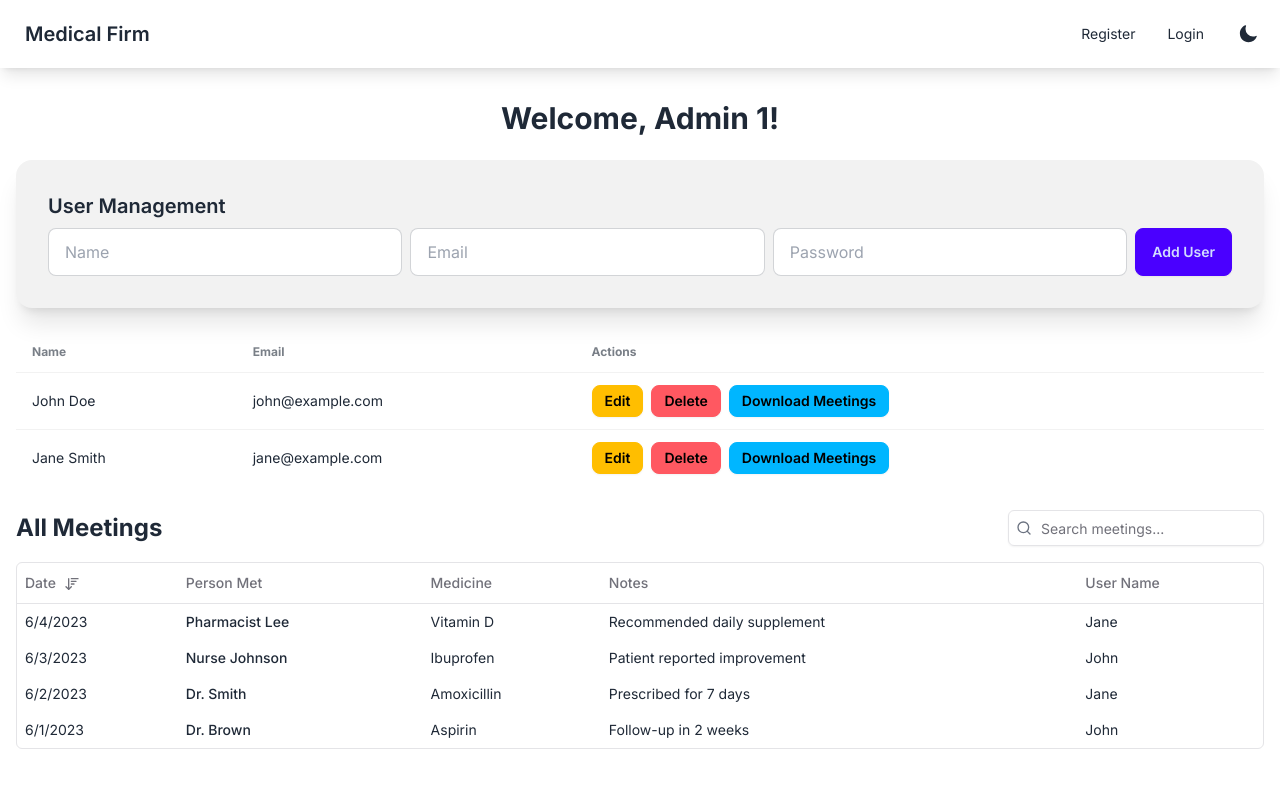
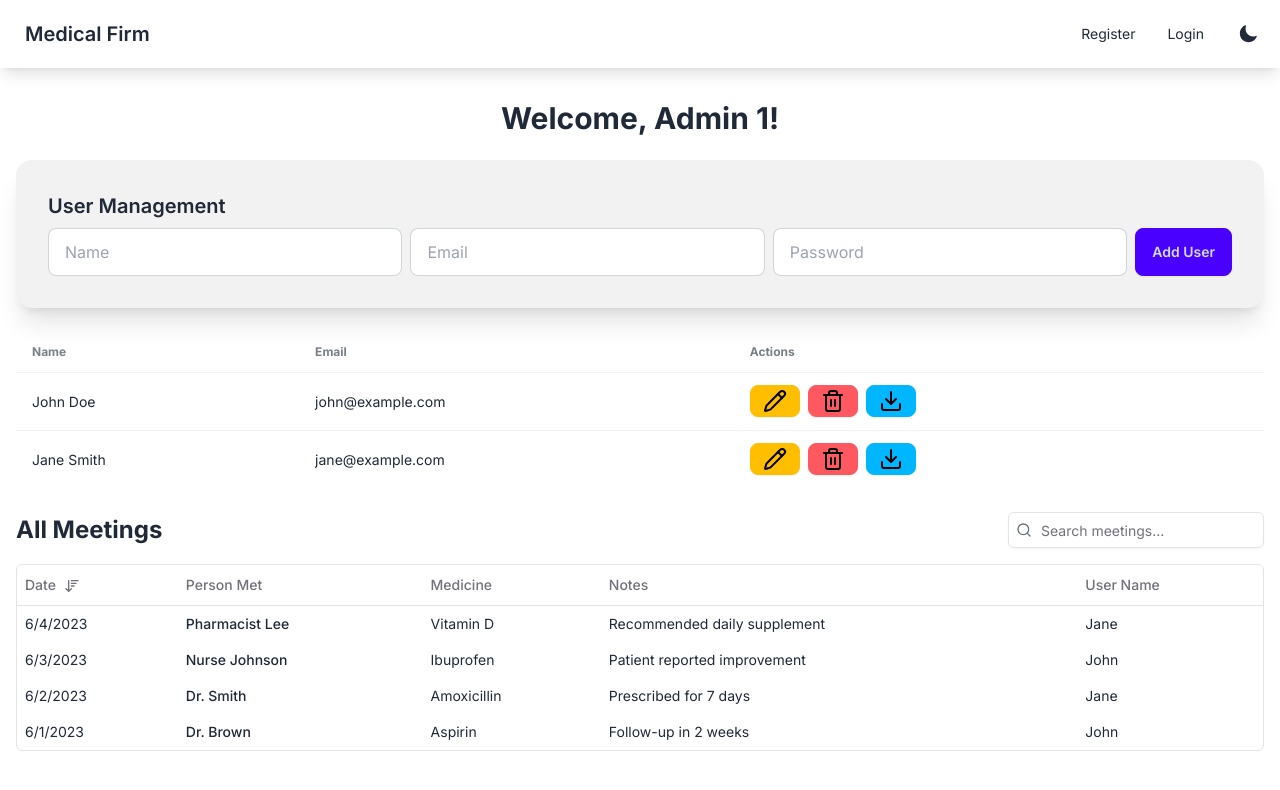
Before and after one commit to jaskamal2724/medical-firm-management, a Next.js app: page /admin/1 in a window 1280 px wide. Shown: the top 790 px of the page. Built offline with nearby package versions, Linux system fonts and the light colour scheme.

Commit message:
icons added

```diff
--- a/app/admin/[username]/page.tsx
+++ b/app/admin/[username]/page.tsx
@@ -4,6 +4,7 @@ import { useState, useEffect } from "react"
 import { useParams } from "next/navigation"
 import ExcelJS from "exceljs"
 import MeetingsTable from "@/app/components/Meetings"
+import { Pencil,  Trash2, Download} from "lucide-react"
 
 interface User {
   id: number
@@ -182,14 +183,15 @@ export default function AdminDashboard() {
                 <td>{user.name}</td>
                 <td>{user.email}</td>
                 <td>
+
                   <button onClick={() => setEditingUser(user)} className="btn btn-warning btn-sm mr-2">
-                    Edit
+                    <Pencil></Pencil>
                   </button>
                   <button onClick={() => deleteUser(user.id)} className="btn btn-error btn-sm mr-2">
-                    Delete
+                    <Trash2></Trash2>
                   </button>
                   <button onClick={() => downloadUserMeetings("user.id")} className="btn btn-info btn-sm">
-                    Download Meetings
+                    <Download></Download>
                   </button>
                 </td>
               </tr>
--- a/app/layout.tsx
+++ b/app/layout.tsx
@@ -24,6 +24,7 @@ export default function RootLayout({
             <main className="container mx-auto mt-4 p-4">{children}</main>
           </div>
         </ThemeProvider>
+        <script src="https://cdn.lordicon.com/lordicon.js"></script>
       </body>
     </html>
   )
```
